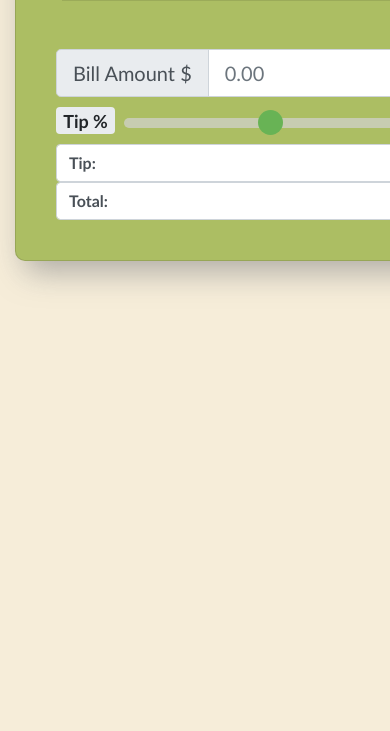
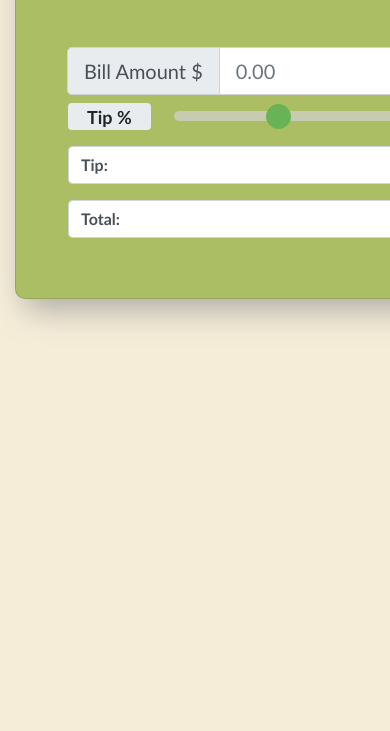
Before and after one commit to bondtiffanym/tip-calculator-with-slider, a plain HTML site: page Tip Calculator With Slider/index.html in a window 390 px wide. Shown: the part 113-844 px from the top of the page. Drawn offline with nearby package versions, Linux system fonts and the light colour scheme.

Commit message:
Update index.html
made layout responsive

```diff
--- a/Tip Calculator With Slider/index.html
+++ b/Tip Calculator With Slider/index.html
@@ -14,39 +14,37 @@
     <div class="container-fluid">
 
     <!-- Contains whole calculator -->
-        <div class="container card">
+    <div class="container card p-3">
       <div class="card-title">
-           <h4 style="text-align: center; font-weight: bold; font-size: 30px;">Tip Calculator</h4><hr style="width: 90%;">
+       <h2 class="text-center font-weight-bold">Tip Calculator</h2><hr class="w-75">
       </div>
       <div class="card-body">
 
       <!-- Bill Amount -->
-
-    <div class="input-group input-group-lg">
+ <div class="row mx-auto">
+<div class="input-group input-group-lg col-12">
   <div class="input-group-prepend">
     <span class="input-group-text">Bill Amount $</span>
   </div>
   <input type="text" class="form-control" id="bill-amount" aria-label="Large" aria-describedby="inputGroup-sizing-sm" placeholder="0.00">
 </div>
       <!-- Tip Slider -->
-       <div class="slidecontainer">
-         <span class="badge">Tip %</span>
-      <input type="range" min="0" max="50" value="20" class="slider" id="myRange" step="1">
-           <span class="badge" id="demo"></span>
+     <span class="badge col-2 ml-3 my-2">Tip %</span>
+  <input type="range" min="0" max="50" value="20" class="slider col-6 mt-3 mb-1 mx-auto" id="myRange" step="1">
+       <span class="badge col-2 my-2 mr-3" id="demo"></span>
 </div>
 
+
      <!-- Tip and Total Spaces -->
-       <div class="row" style="margin-top: 5px;">
-         <div class="col-sm-6">
-           <div class="form-control" id="tip">Tip:
-              </div>
-            </div>
+      <div class="form-group row justify-content-between mx-auto px-3">
+       <span class="form-control col-12 col-md-5 my-2" id="tip">Tip:
+          </span>
 
-            <div class="col-sm-6">
-              <div class="form-control" id="total">
+
+          <span class="form-control col-12 col-md-5 my-2" id="total">
             Total:
-              </div>
-            </div>
+          </span>
+
 
       </div>
 
```
Lines whose indentation alone changed are shown as unchanged.
